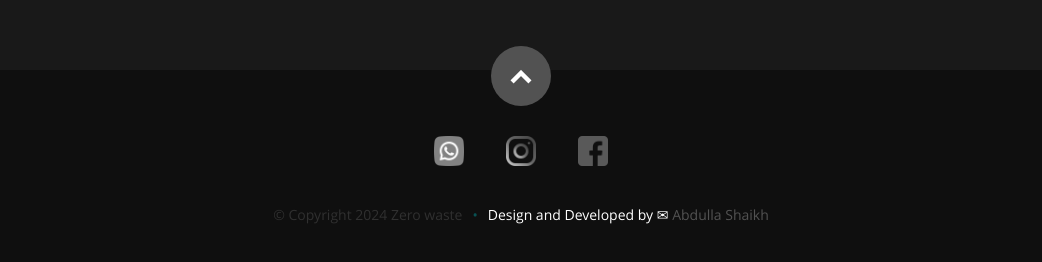
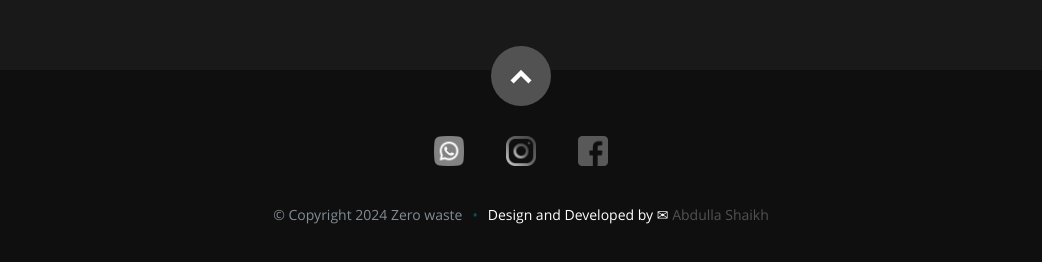
Before and after one commit to ShaikhAbdulla/Zero_waste, a React (Create React App) app: page / in a window 1280 px wide. Shown: the part 5231-5493 px from the top of the page, without its empty margins (119-1161 px from the left). Built offline with nearby package versions, Linux system fonts and the light colour scheme.

Commit message:
remaining api deployment

```diff
--- a/public/css/layout.css
+++ b/public/css/layout.css
@@ -933,7 +933,7 @@ call-to-action .button {
 footer {
    padding-top: 48px;
    margin-bottom: 48px;
-   color: #303030;
+   /* color: #303030; */
    font-size: 14px;
    text-align: center;
    position: relative;
```
